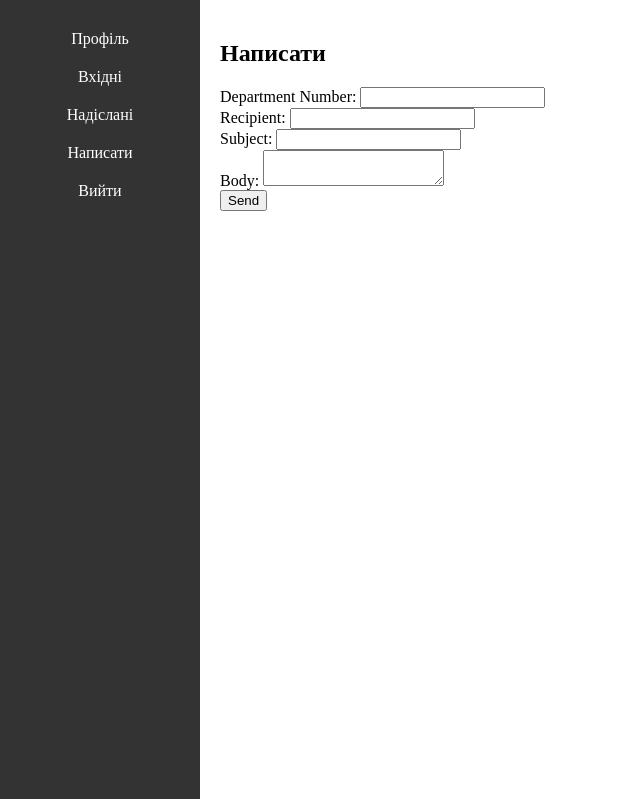
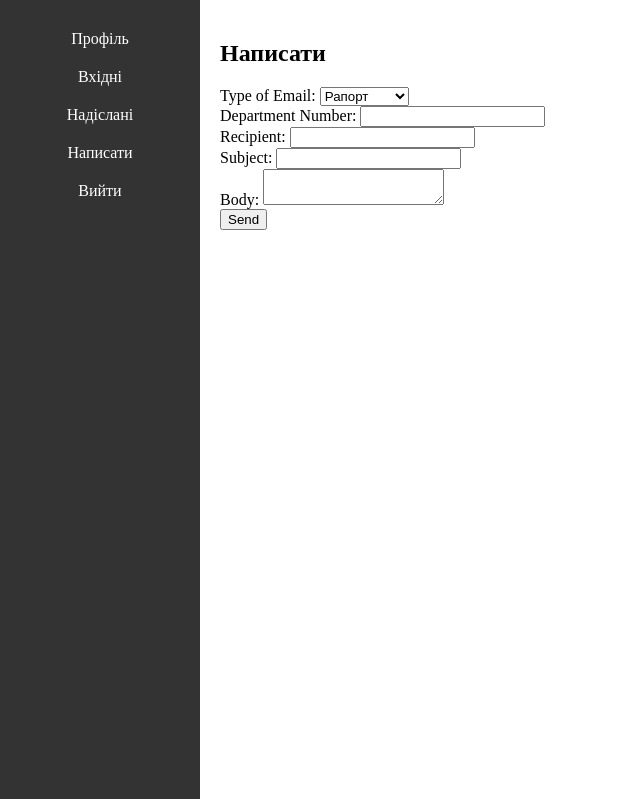
Before and after one commit to AnnaBozhenko/Property-accounting-service, a Flask app: page /compose in a window 1280 px wide. Shown: the whole page, without its empty margins (0-640 px from the left). Run offline with Flask 3, Linux system fonts and the light colour scheme; some libraries are stand-ins or nearby versions.

Commit message:
changed compose to different types (рапорт, наказ...)

```diff
--- a/code/app.py
+++ b/code/app.py
@@ -39,6 +39,7 @@ class Message(db.Model):
     subject = db.Column(db.String(255), nullable=False)
     body = db.Column(db.Text, nullable=False)
     sent_at = db.Column(db.TIMESTAMP, default=db.func.current_timestamp())
+    type = db.Column(db.String(255), nullable=True)
     # Define relationships
     sender = relationship('User', foreign_keys=[sender_id], backref='sent_messages')
     recipient = relationship('User', foreign_keys=[recipient_id], backref='received_messages')
@@ -152,8 +153,9 @@ def compose():
         if recipient_id:
             subject = request.form['subject']
             body = request.form['body']
+            email_type = request.form['email_type']  # Get the selected email type
 
-            new_message = Message(sender_id=user[0], recipient_id=recipient_id, subject=subject, body=body)
+            new_message = Message(sender_id=user[0], recipient_id=recipient_id, subject=subject, body=body, type=email_type)
             db.session.add(new_message)
             db.session.commit()
 
--- a/code/sql/sql.py
+++ b/code/sql/sql.py
@@ -34,7 +34,8 @@ CREATE TABLE IF NOT EXISTS messages (
     recipient_id INT REFERENCES users(id),
     subject VARCHAR(255) NOT NULL,
     body TEXT NOT NULL,
-    sent_at TIMESTAMP DEFAULT CURRENT_TIMESTAMP
+    sent_at TIMESTAMP DEFAULT CURRENT_TIMESTAMP,
+    type VARCHAR(255) NOT NULL
 );
 '''
 cursor.execute(create_messages_table_query)
--- a/code/templates/compose.html
+++ b/code/templates/compose.html
@@ -39,6 +39,15 @@
         <h2>Написати</h2>
         <form method="POST">
             <div>
+                <label for="email_type">Type of Email:</label>
+                <select name="email_type" id="email_type">
+                    <option value="Рапорт">Рапорт</option>
+                    <option value="Наказ">Наказ</option>
+                    <option value="Наряд">Наряд</option>
+                    <option value="Звернення">Звернення</option>
+                </select>
+            </div>
+            <div>
                 <label for="department_number">Department Number:</label>
                 <input type="text" id="department_number" name="department_number" required>
             </div>
--- a/code/templates/email_detail.html
+++ b/code/templates/email_detail.html
@@ -1,5 +1,5 @@
 <!-- email_detail.html -->
-<h2>Лист</h2>
+<h2>{{ message.type }}</h2>
 <h3>Відправник: {{ sender.full_name }} ({{ sender.department_number }})</h3>
 <h3>Отримувач: {{ recipient.full_name }} ({{ recipient.department_number }})</h3>
 <strong>Зміст:<br> {{ message.subject }}</strong>
--- a/code/templates/inbox.html
+++ b/code/templates/inbox.html
@@ -7,7 +7,8 @@
     <div id="email-list">
         {% for message in received_messages %}
             <div class="email-item" data-message-id="{{ message.id }}">
-                <strong>Зміст: {{ message.subject }}</strong>
+                <strong>Тип: {{ message.type }}</strong>
+                <p>Зміст: {{ message.subject }}</p>
                 <p>Текст: {{ message.body }}</p>
             </div>
         {% endfor %}
--- a/code/templates/sent.html
+++ b/code/templates/sent.html
@@ -7,7 +7,8 @@
     <div id="email-list">
         {% for message in sent_messages %}
             <div class="email-item" data-message-id="{{ message.id }}">
-                <strong>Зміст: {{ message.subject }}</strong>
+                <strong>Тип: {{ message.type }}</strong>
+                <p>Зміст: {{ message.subject }}</p>
                 <p>Текст: {{ message.body }}</p>
             </div>
         {% endfor %}
```
